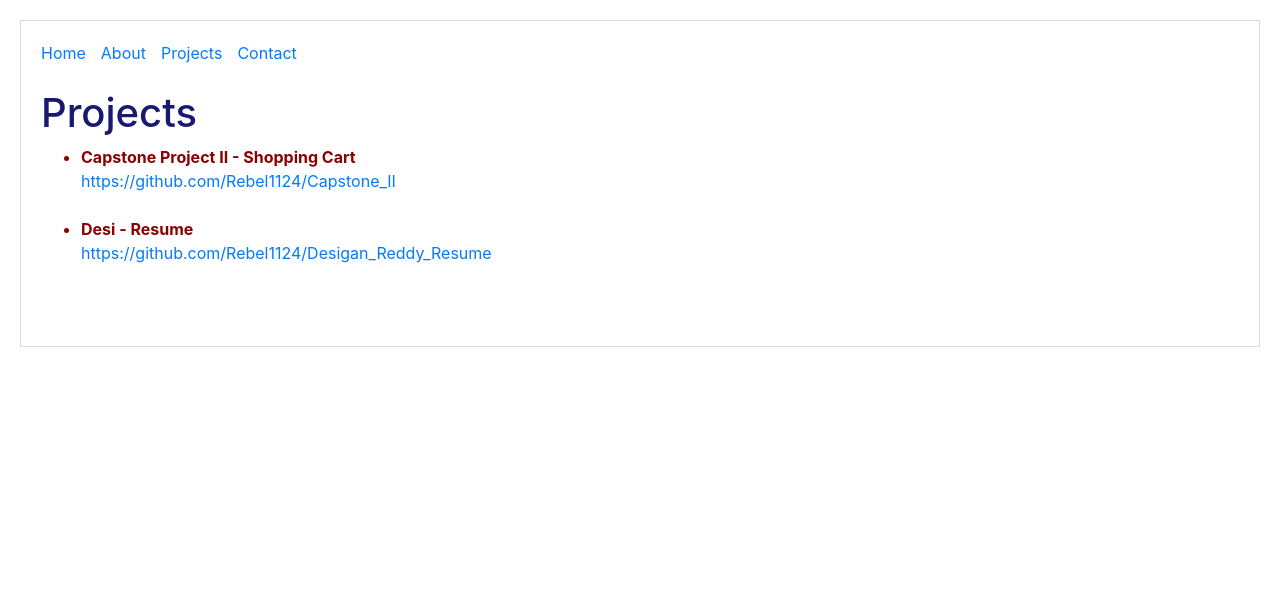
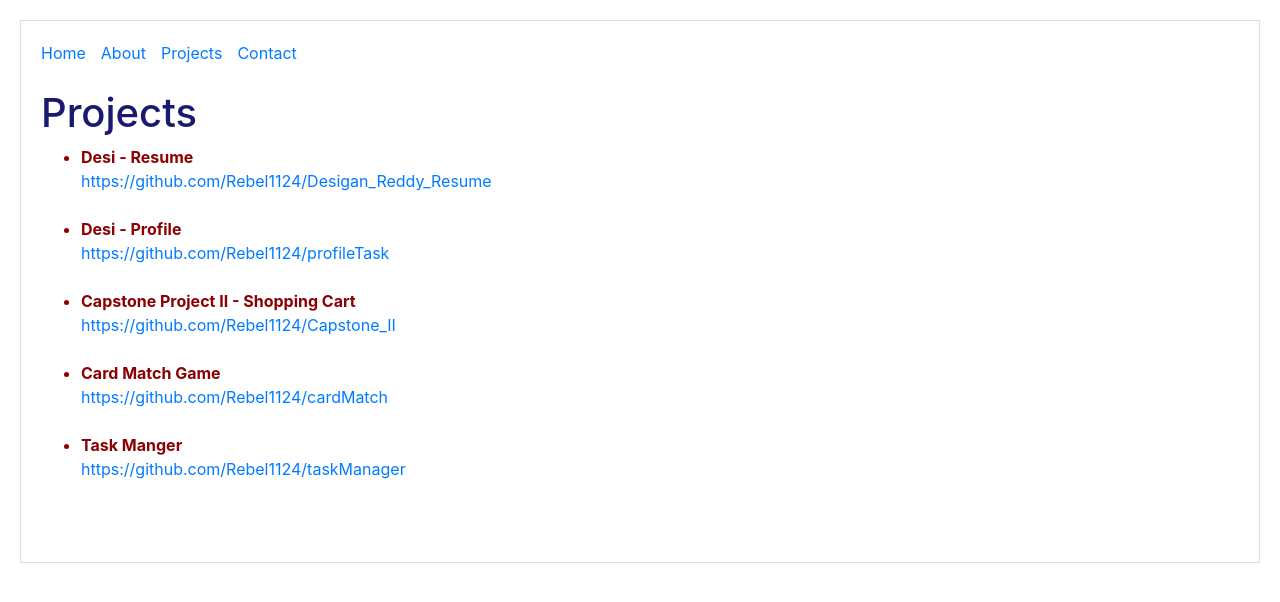
Before and after one commit to Rebel1124/profileTask, a Next.js app: page /projects in a window 1280 px wide. Shown: the top 602 px of the page. Built offline with nearby package versions, Linux system fonts and the light colour scheme.

Commit message:
Update projects.js

```diff
--- a/pages/projects.js
+++ b/pages/projects.js
@@ -7,6 +7,21 @@ export default () => (
     <br />
       <h1 id ="Proj" style={{color: "midnightblue"}}>Projects</h1>
         <ul style={{paddingBottom: "45px"}}>
+
+        <li style={{color: "darkred"}}><b>Desi - Resume</b></li>
+        <a target="_blank" href="https://github.com/Rebel1124/Desigan_Reddy_Resume">
+          https://github.com/Rebel1124/Desigan_Reddy_Resume</a>
+
+        <br></br>
+        <br></br>
+
+        <li style={{color: "darkred"}}><b>Desi - Profile</b></li>
+        <a target="_blank" href="https://github.com/Rebel1124/profileTask">
+          https://github.com/Rebel1124/profileTask</a>
+
+        <br></br>
+        <br></br>
+
         <li style={{color: "darkred"}}><b>Capstone Project II - Shopping Cart</b></li>
         <a target="_blank" href="https://github.com/Rebel1124/Capstone_II">
           https://github.com/Rebel1124/Capstone_II</a>
@@ -14,10 +29,17 @@ export default () => (
         <br></br>
         <br></br>
 
+        <li style={{color: "darkred"}}><b>Card Match Game</b></li>
+        <a target="_blank" href="https://github.com/Rebel1124/cardMatch">
+          https://github.com/Rebel1124/cardMatch</a>
 
-        <li style={{color: "darkred"}}><b>Desi - Resume</b></li>
-        <a target="_blank" href="https://github.com/Rebel1124/Desigan_Reddy_Resume">
-          https://github.com/Rebel1124/Desigan_Reddy_Resume</a>
+        <br></br>
+        <br></br>
+
+        <li style={{color: "darkred"}}><b>Task Manger</b></li>
+        <a target="_blank" href="https://github.com/Rebel1124/taskManager">
+          https://github.com/Rebel1124/taskManager</a>
+
 
       </ul>
   </Layout>
```
